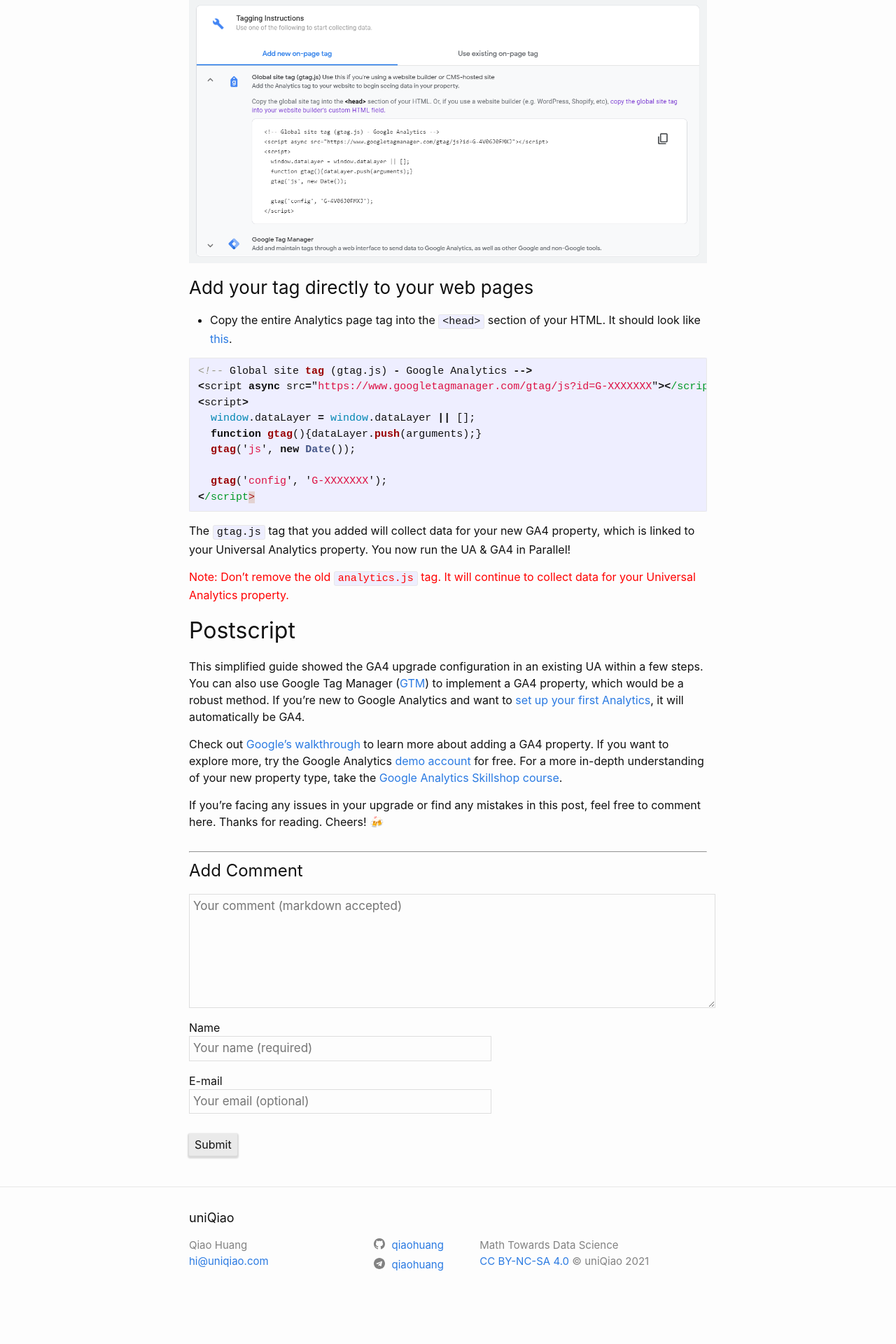
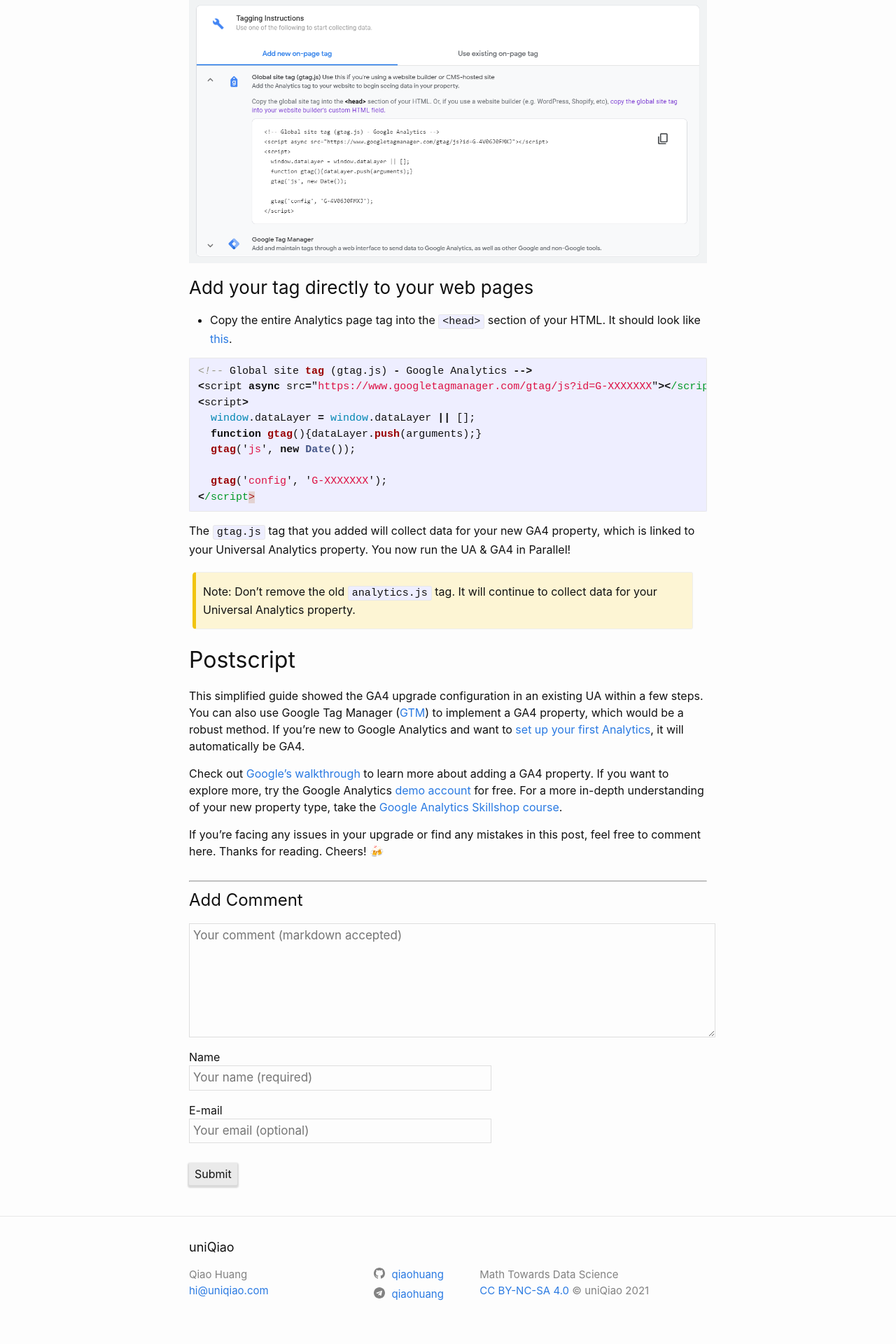
Before and after one commit to qiaohuang/qiaohuang.github.io, a Jekyll site: the page built from blog/_posts/2021-04-19-upgrade-to-ga4.md, in a window 1280 px wide. Shown: the part 1023-2943 px from the top of the page at 70% size. Built offline with Jekyll 4.4.1, drawn with Linux system fonts in a browser that asks for light colours; nearby versions of some CDN libraries; before the commit the page ends 2901 px from its top, so only the background shows below that.

Commit message:
Update GA4

````diff
--- a/blog/_posts/2021-04-19-upgrade-to-ga4.md
+++ b/blog/_posts/2021-04-19-upgrade-to-ga4.md
@@ -32,7 +32,7 @@
 
 ### Add your tag directly to your web pages
 
-- Copy the entire Analytics page tag into the `<head>` section of your HTML. It should look like [this](https://github.com/qiaohuang/qiaohuang.github.io/blob/master/_includes/google-analytics.html).
+- Copy the entire Analytics page tag into the `<head>` section of your HTML. It should look like [this](https://github.com/qiaohuang/qiaohuang.github.io/blob/master/_includes/google-analytics.html "This link takes you to my google-analytics source code").
 
 ```javascript
 <!-- Global site tag (gtag.js) - Google Analytics -->
@@ -48,9 +48,8 @@
 
 The `gtag.js` tag that you added will collect data for your new GA4 property, which is linked to your Universal Analytics property. You now run the UA & GA4 in Parallel!
 
-<span style="color: red">
+{: .box-warning}
 Note: Don't remove the old `analytics.js` tag. It will continue to collect data for your Universal Analytics property.
-</span>
 
 ## Postscript
 
````
